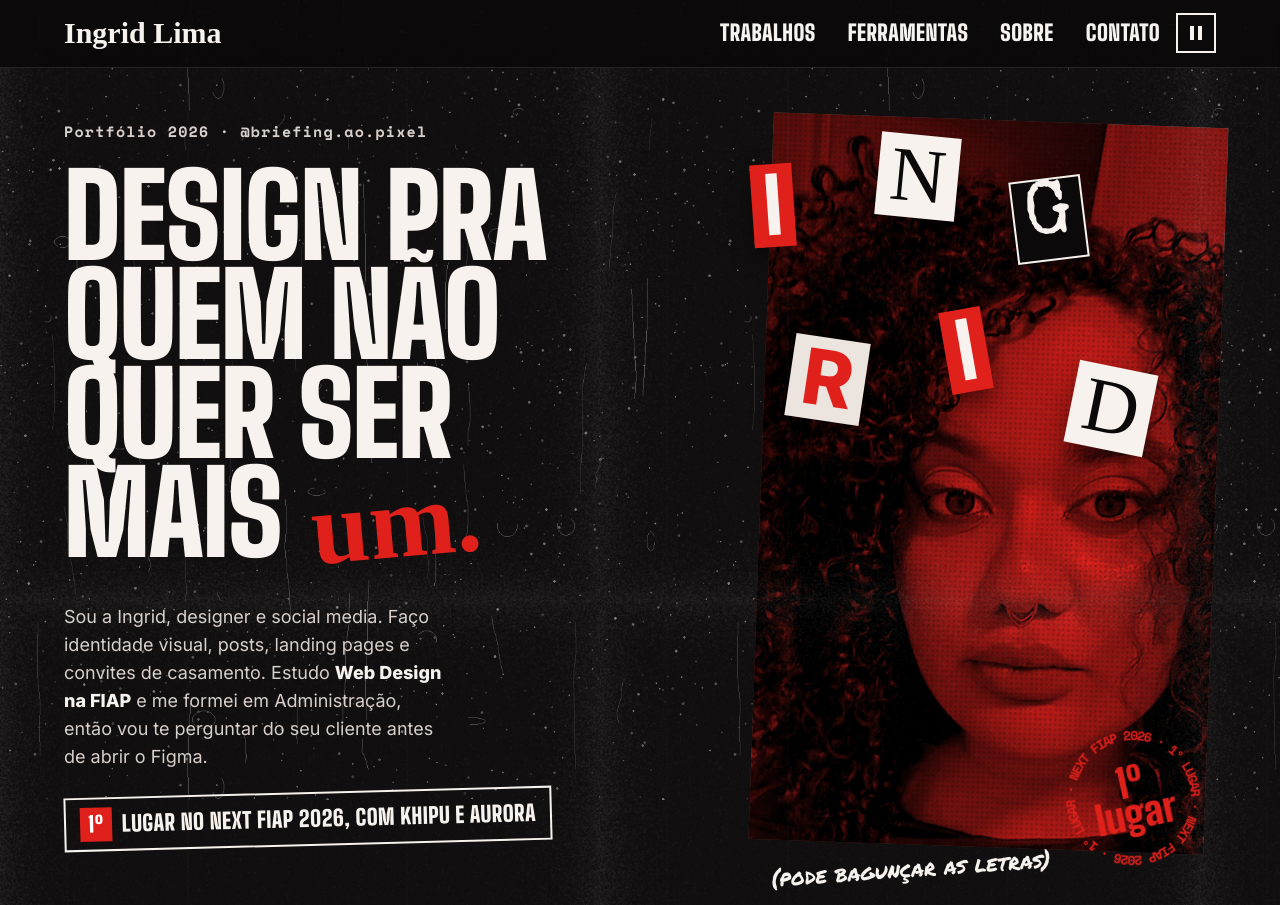
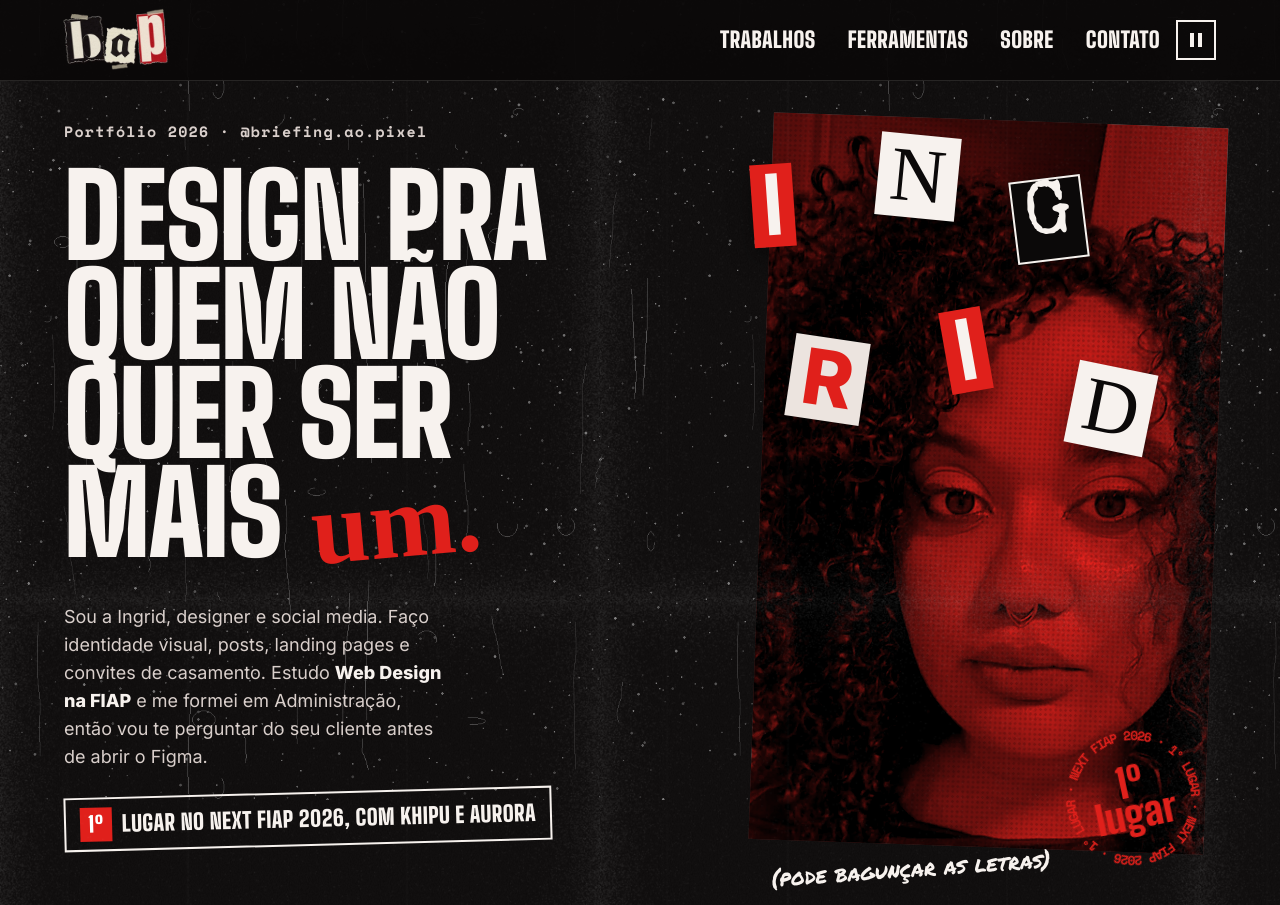
Before and after one commit to Ingrid-SLima/Portfolio-Ingrid-BAP, a plain HTML site: page index.html in a window 1280 px wide. Shown: the top 905 px of the page. Drawn offline with nearby package versions, Linux system fonts and the light colour scheme; a web font is replaced by a local one.

Commit message:
Logo do bilhete de resgate no topo e favicon do patch
Co-Authored-By: Claude Opus 5.5 <noreply@anthropic.com>
Claude-Session: https://claude.ai/code/session_011wLqeAof6zmrwPdn9Jn2fX

```diff
--- a/index.html
+++ b/index.html
@@ -7,6 +7,12 @@
 <meta name="description" content="Portfólio de Ingrid Lima: branding, social media, UI/UX, papelaria e experiências digitais com estética zine rock.">
 <meta property="og:title" content="Ingrid Lima — design, marcas e experiências">
 <meta property="og:description" content="Ingrid Lima, designer e social media. Identidade visual, posts, landing pages e convites.">
+<link rel="icon" href="favicon.ico" sizes="48x48">
+<link rel="icon" type="image/png" sizes="32x32" href="img/favicon-32.png">
+<link rel="icon" type="image/png" sizes="16x16" href="img/favicon-16.png">
+<link rel="apple-touch-icon" href="img/apple-touch-icon.png">
+<link rel="manifest" href="site.webmanifest">
+<meta name="theme-color" content="#0B0909">
 <link rel="preconnect" href="https://fonts.googleapis.com">
 <link rel="preconnect" href="https://fonts.gstatic.com" crossorigin>
 <link href="https://fonts.googleapis.com/css2?family=Big+Shoulders+Display:wght@900&family=UnifrakturCook:wght@700&family=Permanent+Marker&family=Space+Mono:wght@700&family=Inter:wght@400;600;800&family=Pirata+One&family=Special+Elite&family=Gloock&family=Gochi+Hand&family=Onest:wght@400;600&family=Italiana&family=Inria+Serif:ital,wght@0,400;0,700;1,400&family=Nothing+You+Could+Do&family=Pinyon+Script&family=Bodoni+Moda:ital,opsz@0,6..96;1,6..96&family=Cormorant+Garamond:ital,wght@0,400;1,400&family=Jost:wght@400;500&family=Kalnia:wght@500&family=Atkinson+Hyperlegible:wght@400;700&display=swap" rel="stylesheet">
@@ -43,7 +49,10 @@ p{margin:0}
 .nav ul{display:flex;gap:clamp(14px,2.5vw,36px);list-style:none;margin:0;padding:0}
 .nav ul a{font-family:var(--display);text-transform:uppercase;font-size:22px;letter-spacing:.02em}
 .nav ul a:hover{text-decoration:underline;text-decoration-thickness:3px;text-underline-offset:5px}
-.nav .home{font-family:var(--gotico);font-size:30px}
+.nav .home{font-family:var(--gotico);font-size:30px;display:block;line-height:0}
+.nav .home img{height:60px;width:auto;display:block;transform:rotate(-1.5deg);transition:transform .25s}
+.nav .home:hover img{transform:rotate(1deg) scale(1.04)}
+@media (prefers-reduced-motion:reduce){.nav .home img{transition:none}}
 
 /* ---------- hero ---------- */
 .hero{position:relative;min-height:100svh;padding-bottom:96px!important;display:grid;grid-template-columns:1.25fr 1fr;align-items:end;gap:var(--pad);padding:120px var(--pad) 56px;overflow:hidden}
@@ -288,7 +297,7 @@ footer{padding:40px var(--pad) 60px;display:flex;justify-content:space-between;g
   .poster{padding:44px 24px 0}
   .tabs{flex-wrap:wrap}.tab{min-height:110px;flex:1 1 50%;border-bottom:2px dashed #8a7c74}
 }
-@media (max-width:560px){.nav ul{gap:10px}.nav ul li:nth-child(3){display:none}.nav .home{font-size:24px}.nav ul li:nth-child(2){display:none}}
+@media (max-width:560px){.nav ul{gap:10px}.nav ul li:nth-child(3){display:none}.nav .home img{height:42px}.nav ul li:nth-child(2){display:none}}
 @media (prefers-reduced-motion:reduce){
   *,*::before,*::after{animation:none!important;transition:none!important;scroll-behavior:auto!important}
   .scan{display:none}
@@ -744,7 +753,7 @@ dialog.lb[open]{display:grid;place-items:center}
 <svg width="0" height="0" style="position:absolute" aria-hidden="true"><defs><path id="circ" d="M75,75 m-58,0 a58,58 0 1,1 116,0 a58,58 0 1,1 -116,0"/></defs></svg>
 
 <nav class="nav" aria-label="Principal">
-  <a class="home" href="#topo">Ingrid Lima</a>
+  <a class="home" href="#topo"><img src="img/logo-bap.webp" width="105" height="60" alt="briefing ao pixel, Ingrid Lima: voltar ao topo"></a>
   <ul>
     <li><a href="#trabalhos">Trabalhos</a></li>
     <li><a href="#ferramentas">Ferramentas</a></li>
```
Also changed, not shown: favicon.ico (added), img/apple-touch-icon.png (added), img/favicon-16.png (added), img/favicon-192.png (added), img/favicon-32.png (added), img/favicon-512.png (added), img/logo-bap.webp (added), site.webmanifest (added).
